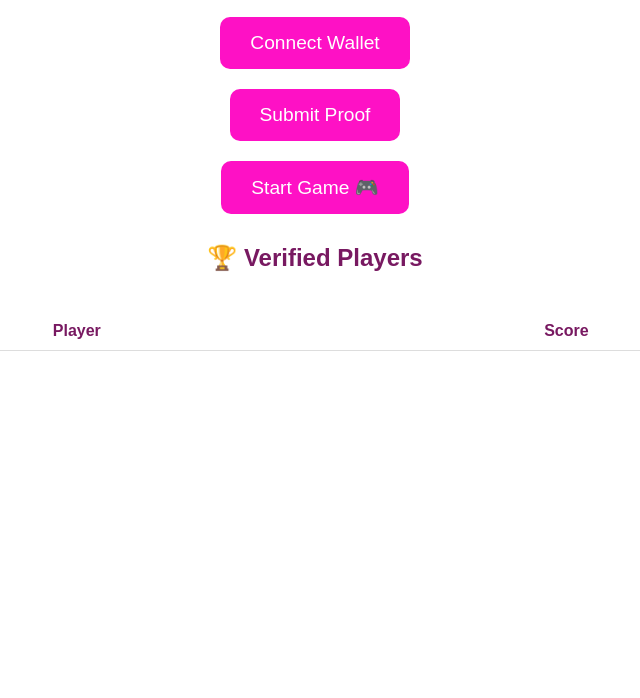
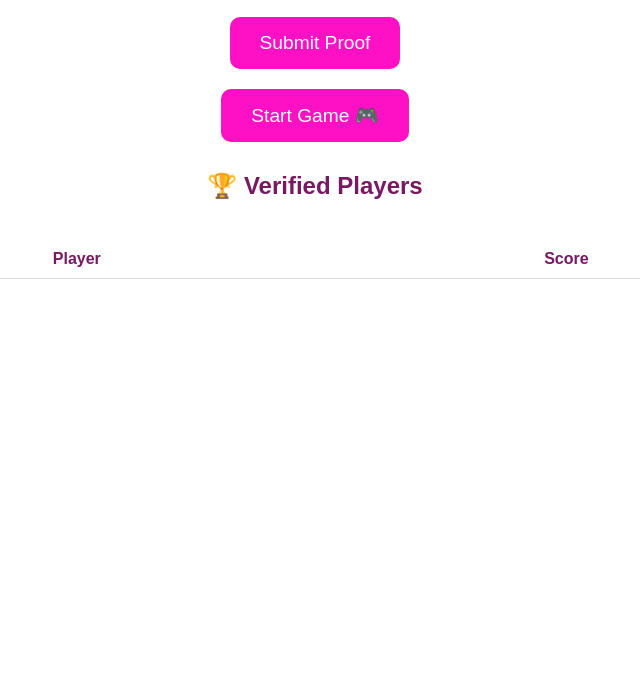
Before and after one commit to Aliencryptodev/tetris-succinct-zk, a plain HTML site: page frontend/index.html in a window 1280 px wide. Shown: the part 102-800 px from the top of the page, without its empty margins (325-965 px from the left). Drawn offline with nearby package versions, Linux system fonts and the light colour scheme.

Commit message:
Update index.html

```diff
--- a/frontend/index.html
+++ b/frontend/index.html
@@ -50,7 +50,6 @@
 
 <h1>Tetris Succinct zkProof 🌸</h1>
 
-<button id="connect">Connect Wallet</button>
 <button id="submit">Submit Proof</button>
 <button id="startGame">Start Game 🎮</button>
 
```
